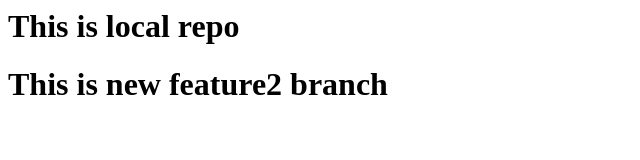
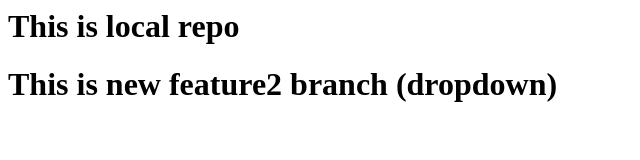
Before and after one commit to ErAmit-dev/localrepo, a plain HTML site: page index.html in a window 1280 px wide. Shown: the whole page, without its empty margins (0-640 px from the left). Drawn offline with Linux system fonts and the light colour scheme.

```diff
--- a/index.html
+++ b/index.html
@@ -1,3 +1,3 @@
 <h1>This is local repo</h1>
 
-<h1>This is new feature2 branch</h1>
+<h1>This is new feature2 branch (dropdown)</h1>
```
